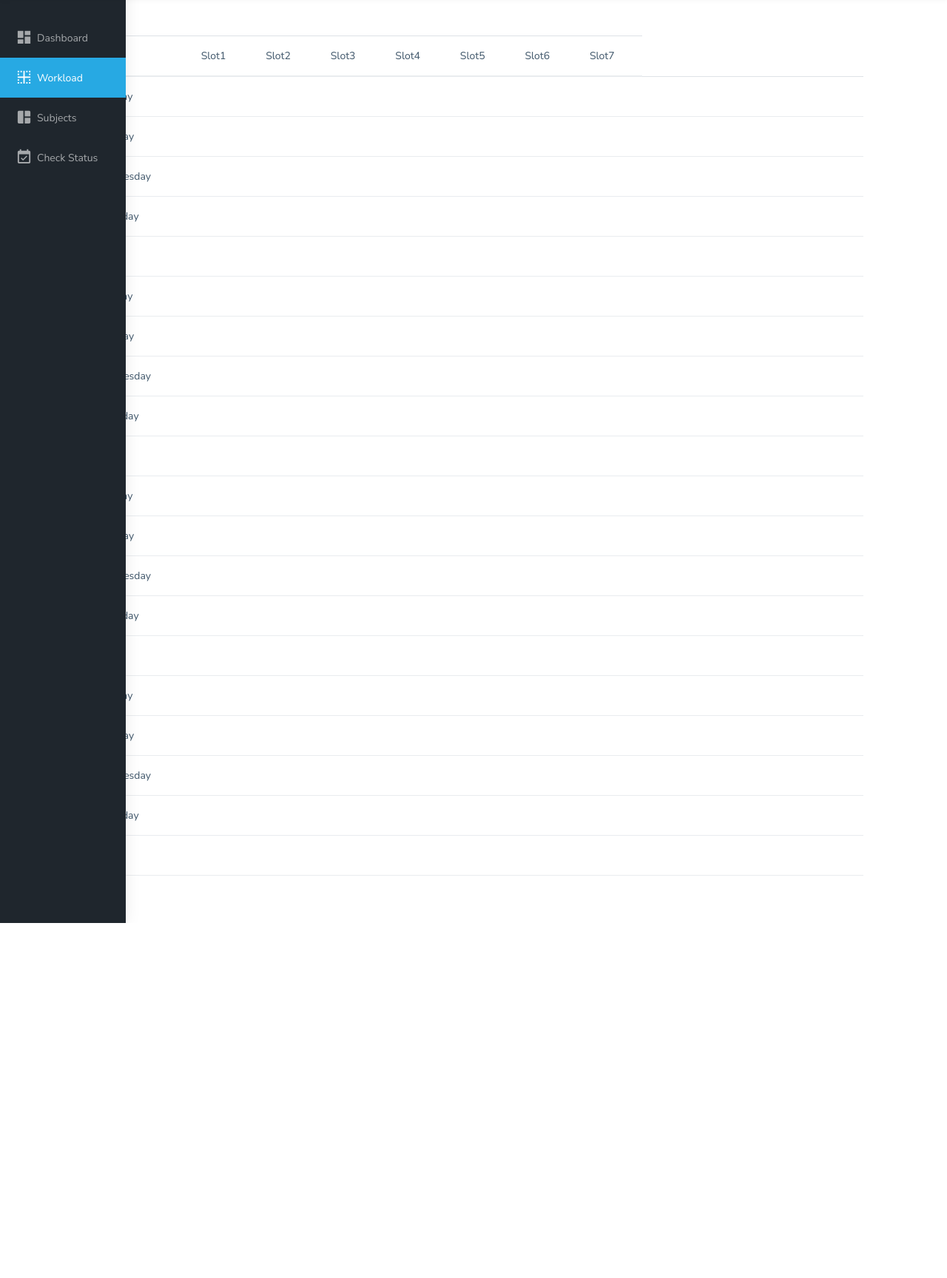
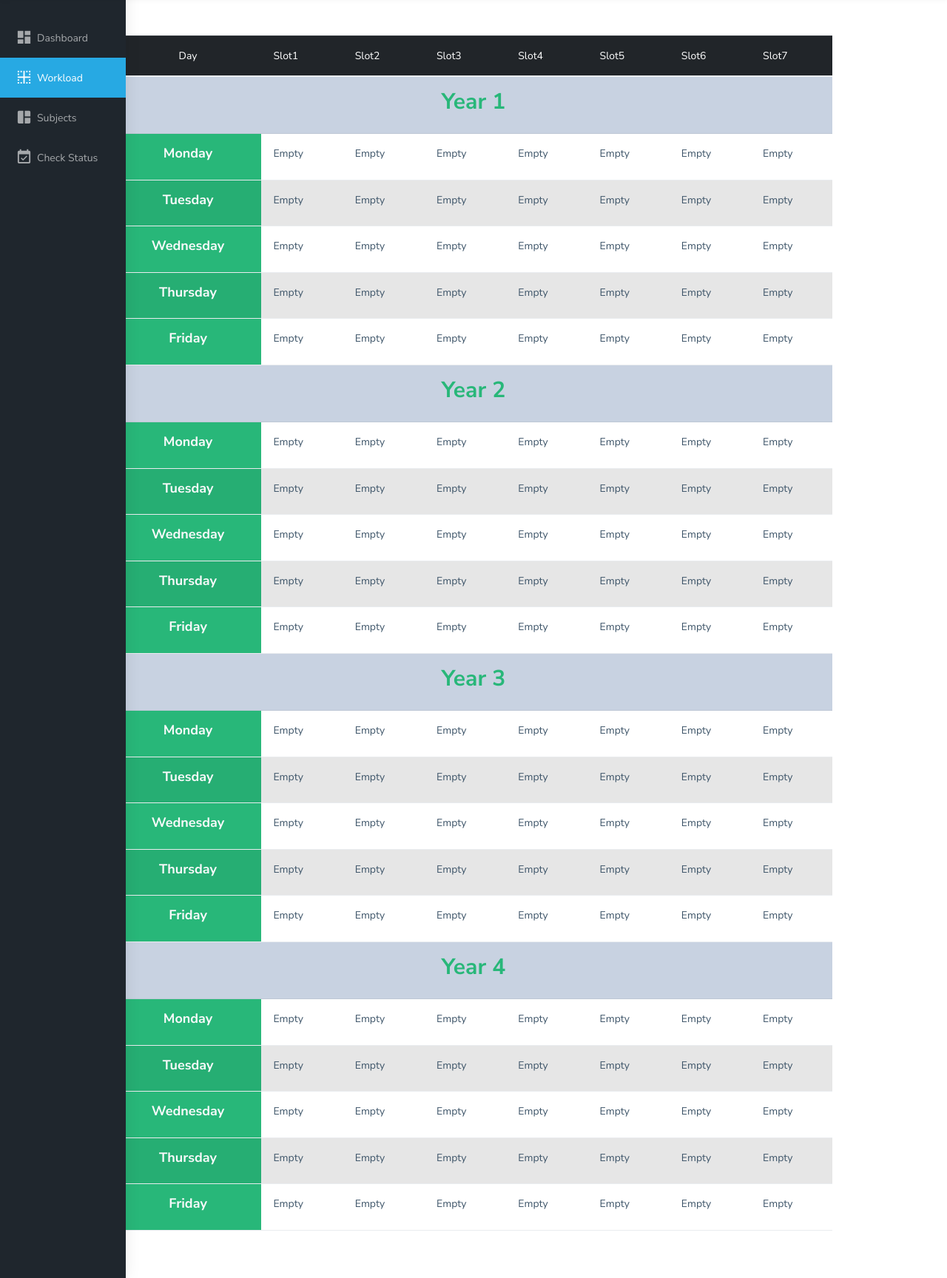
Before and after one commit to Codersfreedom/project, a PHP site: page /Faculty_workload.php in a window 1280 px wide. Shown: the part 64-1792 px from the top of the page at 74% size. Before the commit the page ends 1312 px from the top, so only its background shows below. Run offline with PHP 8.4, Linux system fonts and the light colour scheme; the visitor is signed in with stand-in values (Sample User, id 1); tables that the repository leaves empty or names only in its code hold one stand-in row (values such as "Sample post"); lists and menus that the app fills with data are empty; some libraries are stand-ins or nearby versions.

Commit message:
modify workload table in faculty

```diff
--- a/Faculty_workload.php
+++ b/Faculty_workload.php
@@ -42,12 +42,12 @@ if (!isset($_SESSION['logedin'])) {
 
     <!-- Table to display data -->
 
-    <div class="container p-5 ">
+    <div class="container col-10 p-5 ">
 
-      <table class="table" id="myTable">
-        <thead>
+      <table class="table table-striped" id="myTable">
+        <thead class="thead-dark">
           <tr>
-            <th scope="col">Day</th>
+            <th scope="col" class="text-center">Day</th>
             <th scope="col">Slot1</th>
             <th scope="col">Slot2</th>
             <th scope="col">Slot3</th>
@@ -55,8 +55,6 @@ if (!isset($_SESSION['logedin'])) {
             <th scope="col">Slot5</th>
             <th scope="col">Slot6</th>
             <th scope="col">Slot7</th>
-
-
           </tr>
         </thead>
         <tbody>
@@ -72,14 +70,15 @@ if (!isset($_SESSION['logedin'])) {
           // Checking if the routine available for all years
 
           for ($i = 1; $i < 5; $i++) {
-            $existSql = "select *from " . $i . 'year_routine';
-            $num = mysqli_num_rows(mysqli_query($conn, $existSql));
+            $existSql = "select * from " . $i . 'year_routine';
+            $res=mysqli_query($conn, $existSql);
+            $num = mysqli_num_rows($res);
             if ($num > 0) {
-
+              echo "<tr class='text-center table-info text-success'><td colspan=\"8\"><h2>Year ".$i."</h2></td></tr>";
               foreach ($days as $day) {
 
                 echo " <tr>
-                <th scope='row'>" . $day . " </th>";
+                <th scope='row' class='align-middle bg-success text-center text-light font-weight-bold '><h4>" . $day . "</h4></th>";
 
 
                 for ($j = 1; $j < 8; $j++) {
@@ -87,14 +86,13 @@ if (!isset($_SESSION['logedin'])) {
                   $result = mysqli_query($conn, $sql);
                   $row = mysqli_fetch_assoc($result);
 
-                  if (isset($row['slot' . $j . ''])) {
+                  if(isset($row['slot'.$j])){
+                    echo "<td>".$row['slot'.$j]."</td>";
+                  }else{
+                    echo "<td> Empty</td>";
 
+                  }
 
-
-                    echo " <td>" . $row['slot' . $j . ''] ?? null . "  <td>";
-                  } else {
-                    echo " <td>" . " " . " <td>";
-                  }
 
 
                 }
```
